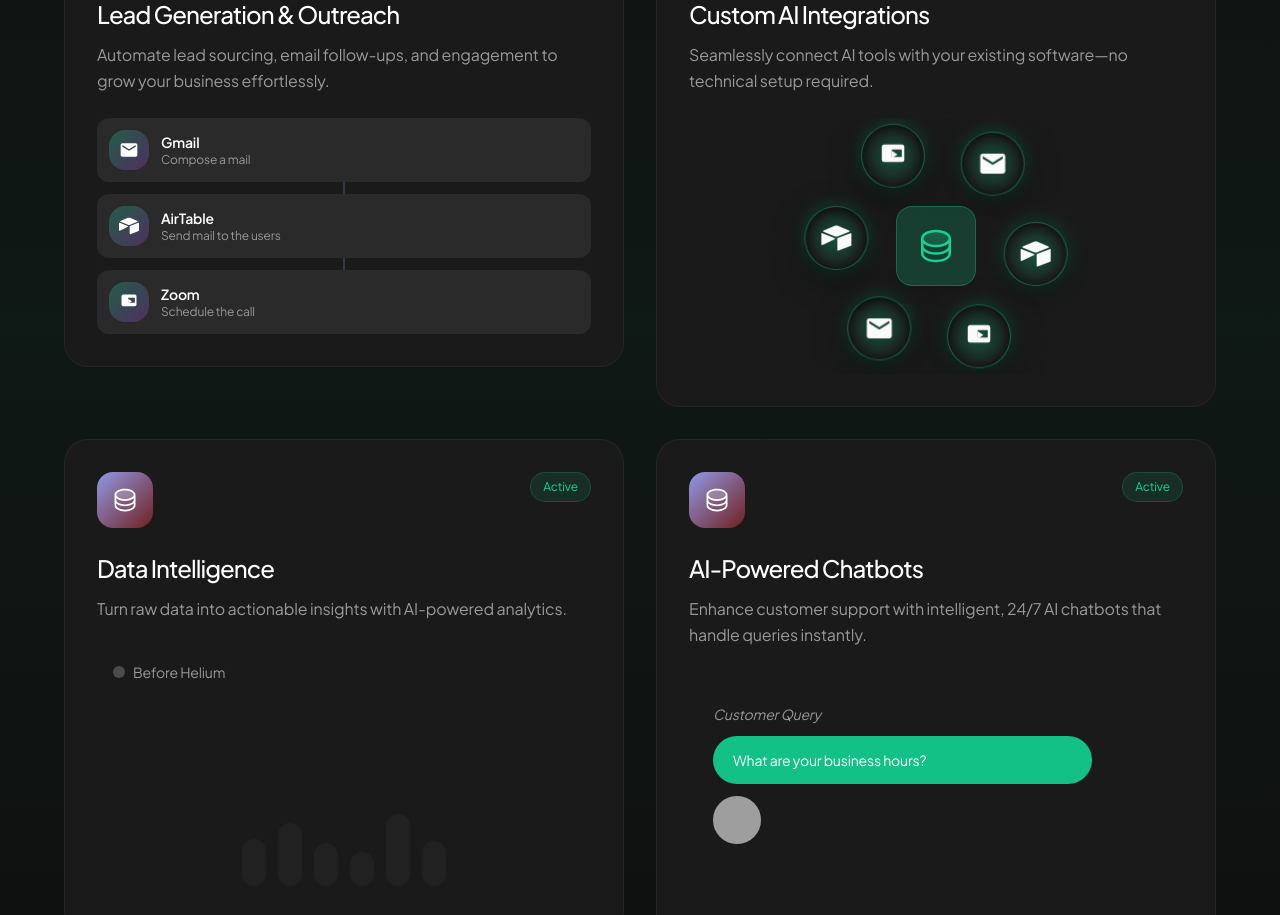
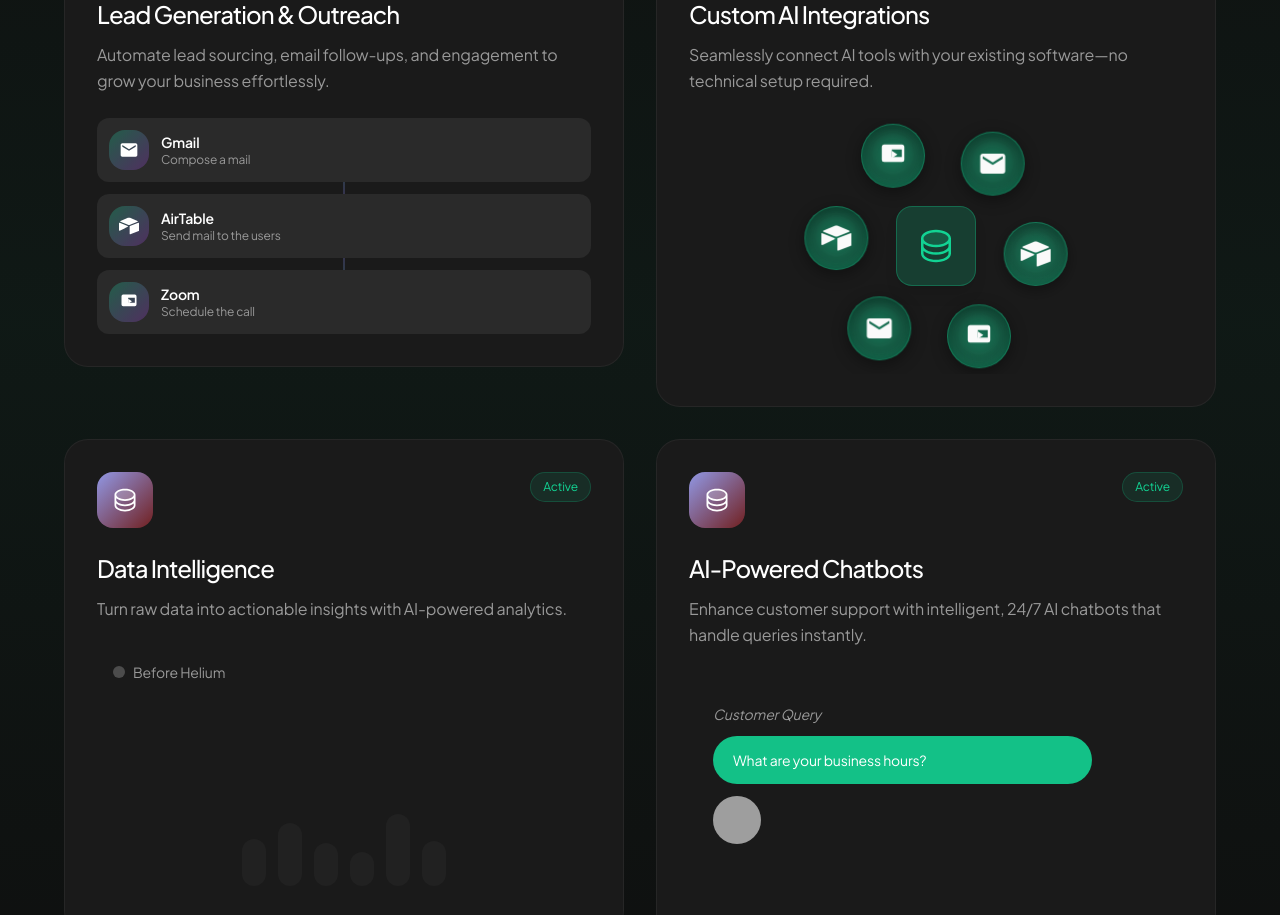
Before and after one commit to Guiltyme212/aiboostly-agent-nexus, a React (Vite) app: page / in a window 1280 px wide. Shown: the part 2940-3855 px from the top of the page. Built offline with nearby package versions, Linux system fonts and the light colour scheme; grey boxes are pictures that could not be loaded; the HTML template or start-up script is replaced by a standard one.

Commit message:
Adjust icon glow to inner shadow
Modify the styling of orbiting icons to use an inner shadow effect for a contained glow, matching the provided reference image. This change ensures the glow is within the circular background of the icons, rather than extending outwards.

```diff
--- a/src/components/Features.tsx
+++ b/src/components/Features.tsx
@@ -191,9 +191,9 @@ const Features = () => {
                           key={idx}
                           className="absolute w-16 h-16 rounded-full flex items-center justify-center backdrop-blur-sm"
                           style={{
-                            background: 'radial-gradient(circle at center, hsl(var(--primary) / 0.3) 0%, hsl(var(--primary) / 0.15) 40%, transparent 70%)',
-                            boxShadow: '0 8px 32px rgba(0, 0, 0, 0.6), inset 0 2px 8px rgba(0, 0, 0, 0.4), 0 0 20px hsl(var(--primary) / 0.3)',
-                            border: '1px solid hsl(var(--primary) / 0.4)',
+                            background: 'radial-gradient(circle at center, hsl(var(--primary) / 0.5) 0%, hsl(var(--primary) / 0.35) 50%, hsl(var(--primary) / 0.25) 100%)',
+                            boxShadow: 'inset 0 2px 12px rgba(0, 0, 0, 0.5), inset 0 -2px 8px hsl(var(--primary) / 0.4), 0 4px 16px rgba(0, 0, 0, 0.4)',
+                            border: '1px solid hsl(var(--primary) / 0.3)',
                             animation: `orbit 20s linear infinite`,
                             animationDelay: `${-idx * (20 / feature.orbitIcons.length)}s`,
                           }}
```
